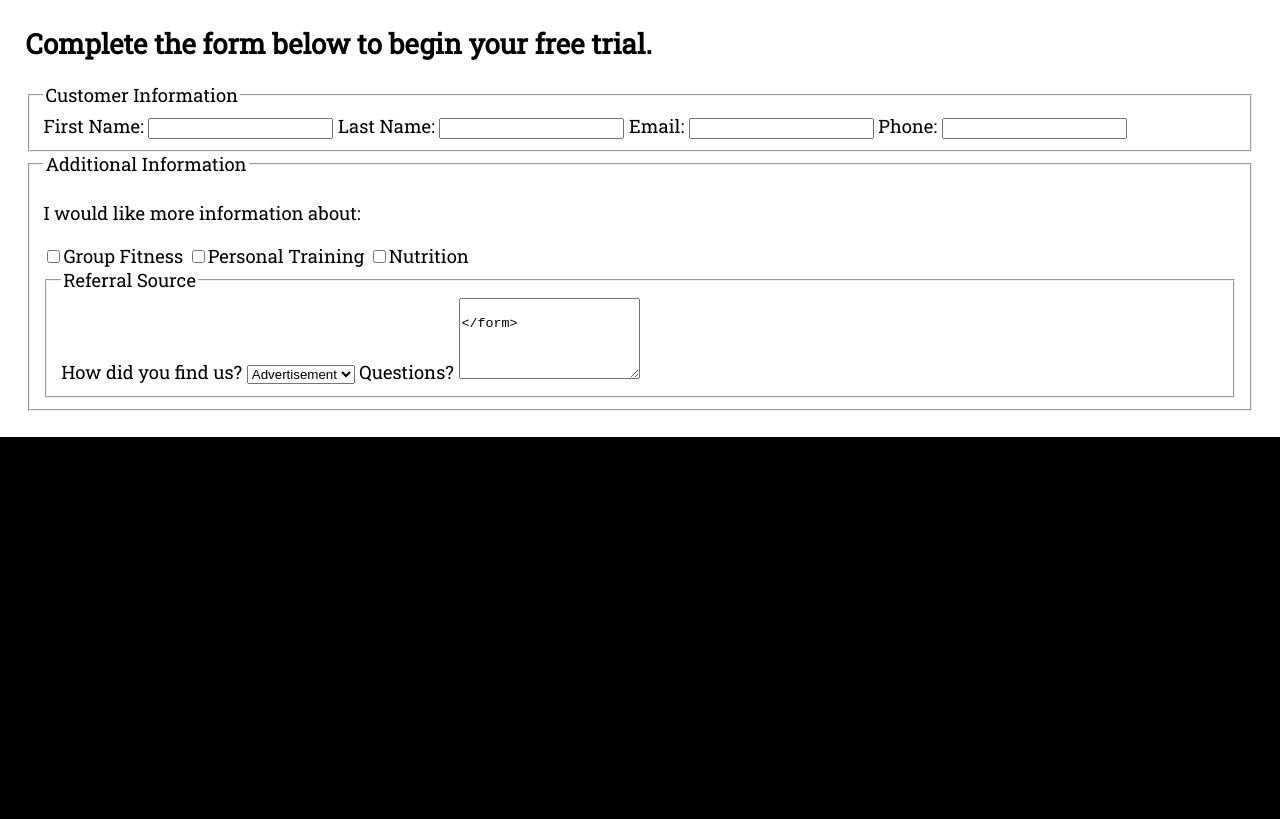
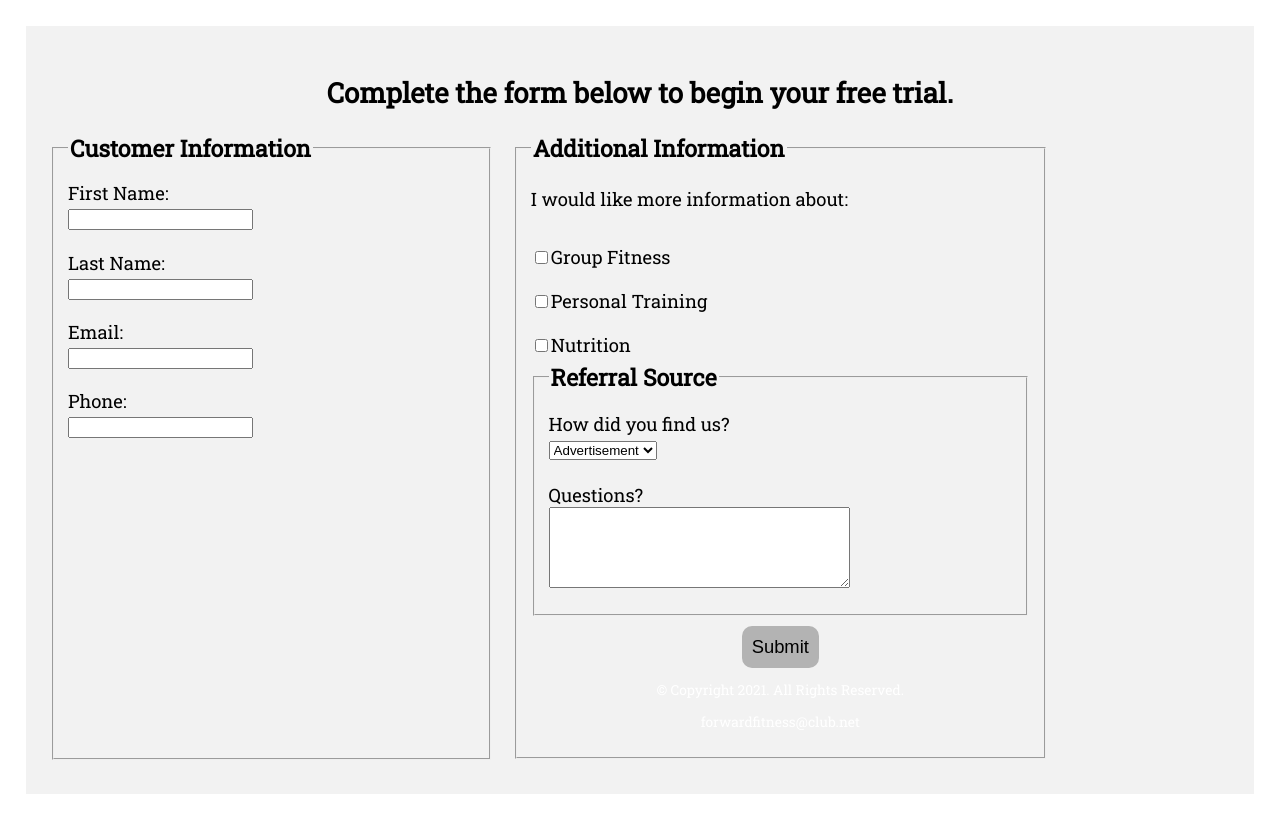
Before and after one commit to 334Fa22/ch8notes-ryannelliff, a plain HTML site: page contact.html in a window 1280 px wide. Shown: the part 916-1735 px from the top of the page. Before the commit the page ends 1353 px from the top, so only its background shows below. Drawn offline with Linux system fonts and the light colour scheme; a web font is replaced by a local one.

Commit message:
finished chapter 8 notes

```diff
--- a/contact.html
+++ b/contact.html
@@ -1,5 +1,5 @@
 <!DOCTYPE html>
-<!-- This website template was created by: Student's First Name Student's Last Name -->
+<!-- This website template was created by: Ryann Elliff -->
 <html lang="en">
 <head>
 	<title>Forward Fitness Club</title>
@@ -89,11 +89,12 @@
 								<option value="social">Social Media</option>
 								<option value="other">Other</option>
 							</select>
-
 							<label for="questions">Questions?</label>
-							<textarea id="questions" name="questions" rows="5"
+							<textarea id="questions" name="questions" rows="5" cols="35"></textarea>
 						</fieldset>
 				</form>
+
+				<input type="submit" id="submit" value="Submit" class="btn".
 
 
 		</main>
--- a/css/styles.css
+++ b/css/styles.css
@@ -1,6 +1,6 @@
 /*
-Author:
-Date:
+Author: Ryann Elliff
+Date: 09/01/22
 File Name: styles.css
 */
 
@@ -183,6 +183,41 @@
     height: 50%;
 }
 
+#form{
+  margin-top: 2%;
+  background-color: #f2f2f2;
+  padding: 2%
+}
+
+#form h2{
+  text-align: center;
+}
+
+/* Style rules for form elements */
+fieldset, input, select, textarea{
+  margin-bottom: 2%;
+}
+
+fieldset legend{
+  font-weight: bold;
+  font-size: 1.25em;
+}
+
+label{
+  display: block;
+  padding-top: 3%;
+}
+
+form #submit{
+  margin: 0 auto;
+  border: none;
+  display: block;
+  padding: 2%;
+  background-color: #b3b3b3;
+  font-size: 1em;
+  border-radius: 10px;
+}
+
 /* Style rules for footer content */
 footer p {
     font-size: 0.75em;
@@ -314,6 +349,12 @@
       background-color: #ccc;
     }
 
+    /*Tablet Viewport rule for form element */
+    form{
+      width: 70%;
+      margin: 0 auto;
+    }
+
 }
 
 /* Media Query for Desktop Viewport */
@@ -387,6 +428,21 @@
         clear: left;
     }
 
+    /*Desktop Viewport: style rules for form elements */
+    form{
+      width: auto;
+    }
+
+    .form-grid{
+      display: grid;
+      grid-template-columns: auto auto auto;
+      grid-gap: 20px;
+    }
+
+    .btn{
+      grid-column: 1 / span 3;
+    }
+
 }
 
 /* Media Query for Large Desktop Viewports */
@@ -397,11 +453,11 @@
         margin: 0 auto;
     }
 
-}
+    table{
+      width: 80%;
+    }
+  }
 
-table{
-  width: 100%;
-}
 
 /* Media Query for Print */
 @media print {
```
Also changed, not shown: nutrition.html (+1 -1 lines), template.html (+1 -1 lines).
